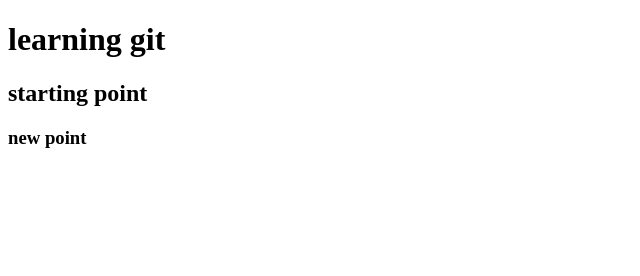
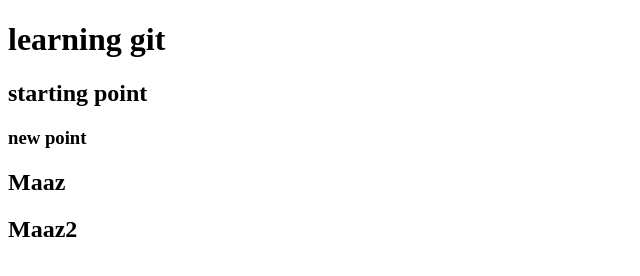
Before and after one commit to zubair-shah/learning-git1, a plain HTML site: page index.html in a window 1280 px wide. Shown: the whole page, without its empty margins (0-640 px from the left). Drawn offline with Linux system fonts and the light colour scheme.

Commit message:
add new heading

```diff
--- a/index.html
+++ b/index.html
@@ -9,5 +9,7 @@
     <h1>learning git</h1>
     <h2>starting point</h2>
     <h3>new point</h3>
+    <h2>Maaz</h2>
+    <h2>Maaz2</h2>
 </body>
 </html>
```
